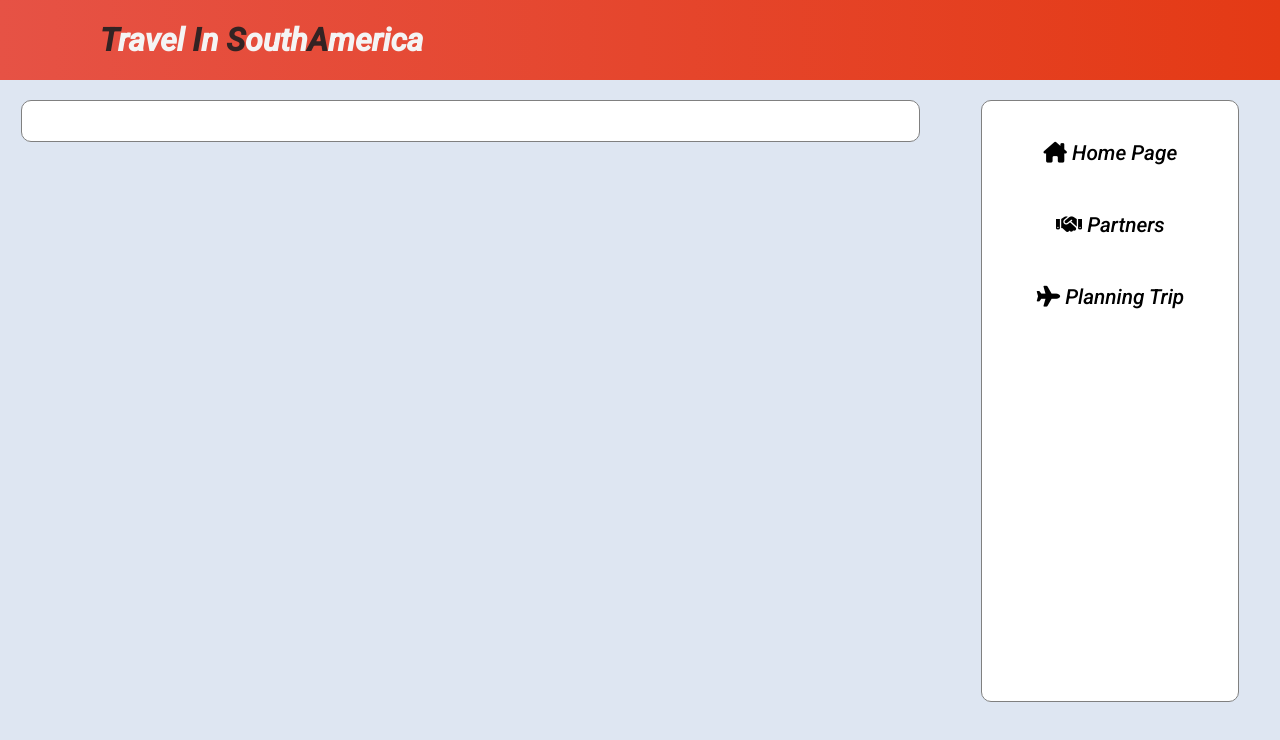
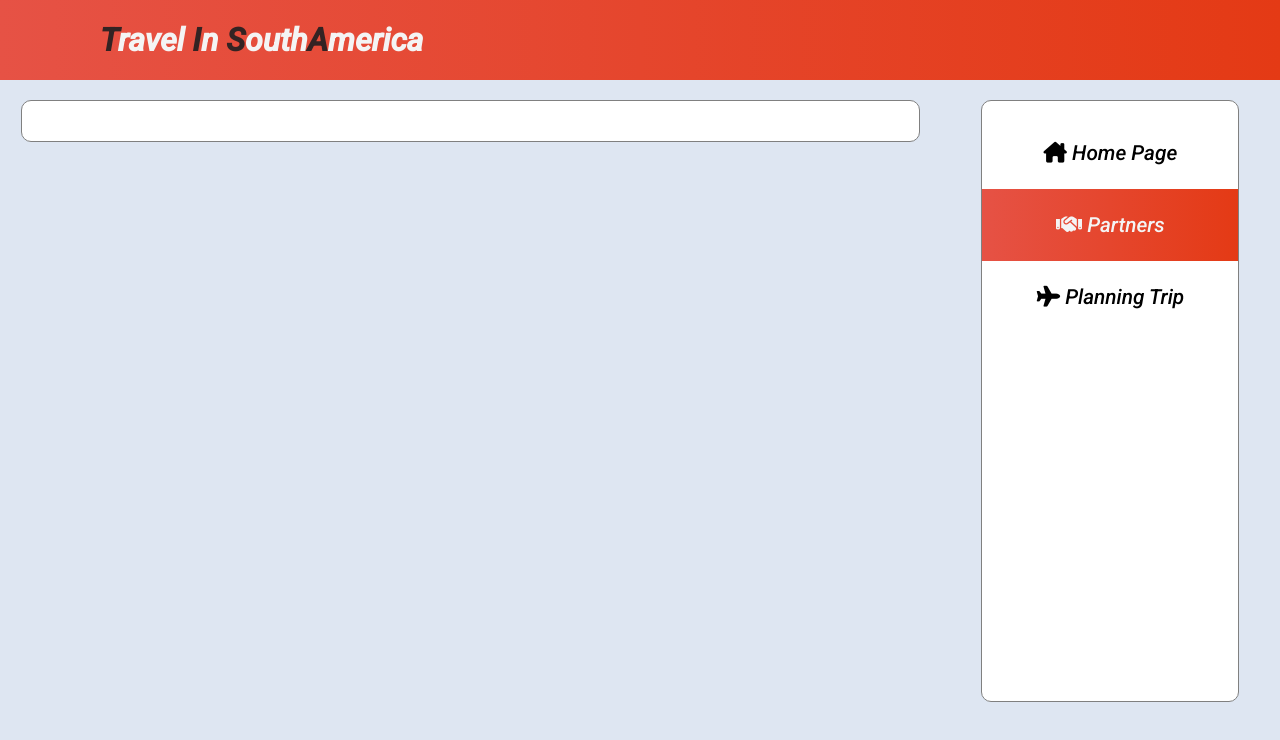
Before and after one commit to MosheHadadG/Travel-In-SouthAmerica, a React (Create React App) app: page /partners in a window 1280 px wide. Shown: the top 740 px of the page. Built offline with nearby package versions, Linux system fonts and the light colour scheme; no server answers.

Commit message:
Adding Active Class  To Aside Bar

```diff
--- a/src/components/AsideBar/AsideBar.css
+++ b/src/components/AsideBar/AsideBar.css
@@ -48,3 +48,8 @@
   display: flex;
   gap: 2%;
 }
+
+.active{
+  background: linear-gradient(to right, #e65245, #e43a15);
+  color: #f4f4f4 !important;
+}
--- a/src/components/AsideBar/AsideBar.jsx
+++ b/src/components/AsideBar/AsideBar.jsx
@@ -1,5 +1,5 @@
 import React, { useContext } from 'react'
-import { Link } from 'react-router-dom'
+import { Link, NavLink } from 'react-router-dom'
 import { myContext } from '../../context/myContext';
 import ProfileImgCircle from '../../ResusbleUi/profileImgCircle/profileImgCircle'
 import './AsideBar.css'
@@ -17,13 +17,13 @@ function AsideBar() {
     <aside className='adise-bar'>
       <nav className='aside-nav'>
         <ul className='aside-ul'>
-          <Link to="/"><i className="fa-solid fa-house-chimney"></i> Home Page </Link>
-          <Link to="/partners"><i className="fa-solid fa-handshake"></i> <li>Partners</li></Link>
-          <Link to="/planning"><i className="fa-solid fa-plane"></i> <li>Planning Trip</li></Link>
+        <NavLink exact activeClassName="active" to='/' ><i className="fa-solid fa-house-chimney"></i> Home Page</NavLink>
+        <NavLink exact activeClassName="active" to='/partners' ><i className="fa-solid fa-handshake"></i> <li>Partners</li></NavLink>
+        <NavLink exact activeClassName="active" to='/planning' ><i className="fa-solid fa-plane"></i> <li>Planning Trip</li></NavLink>
 
           {Object.keys(userSignIn).length > 0 &&
             <>
-              <Link to={`/profile/${userSignIn.id}`}><i className="fa-solid fa-user"></i> <li>My Profile</li></Link>
+              <NavLink exact activeClassName="active" to={`/profile/${userSignIn.id}`} ><i className="fa-solid fa-user"></i> <li>My Profile</li></NavLink>
               <ProfileImgCircle srcImg={userSignIn.avatar} />
               <h3>{`Welcome ${userSignIn.firstName} ${userSignIn.lastname}`}</h3>
               <Link onClick={handleLogout} to="/"><i className="fa-solid fa-arrow-right-from-bracket"></i> Logout</Link>
```
